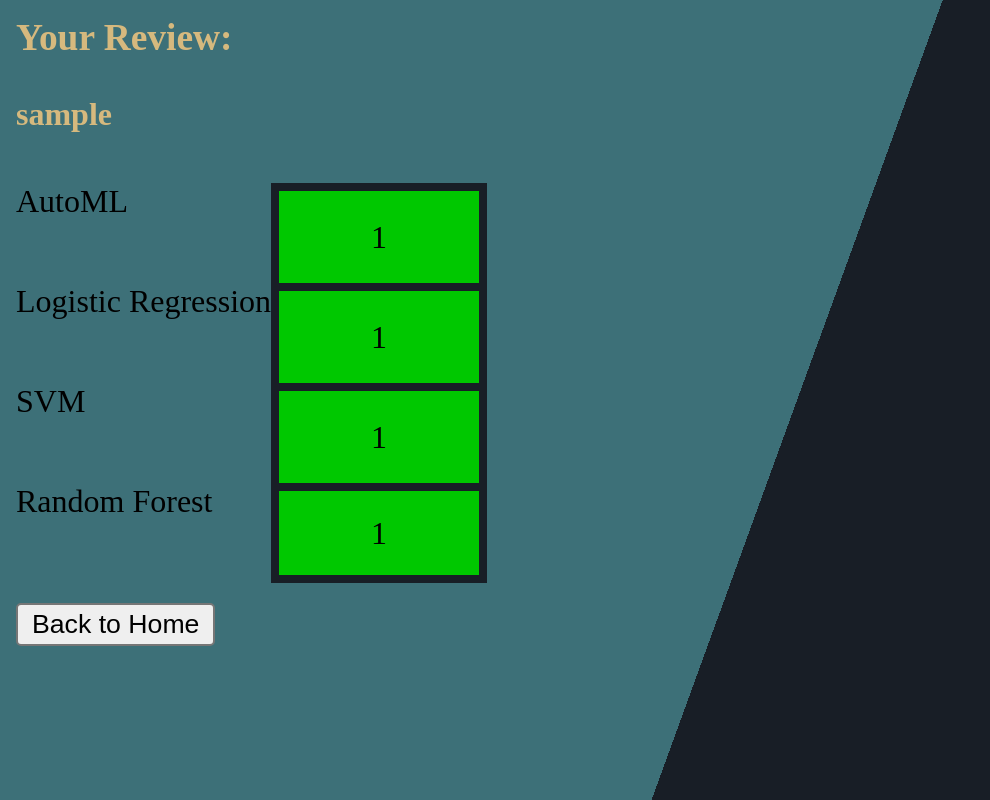
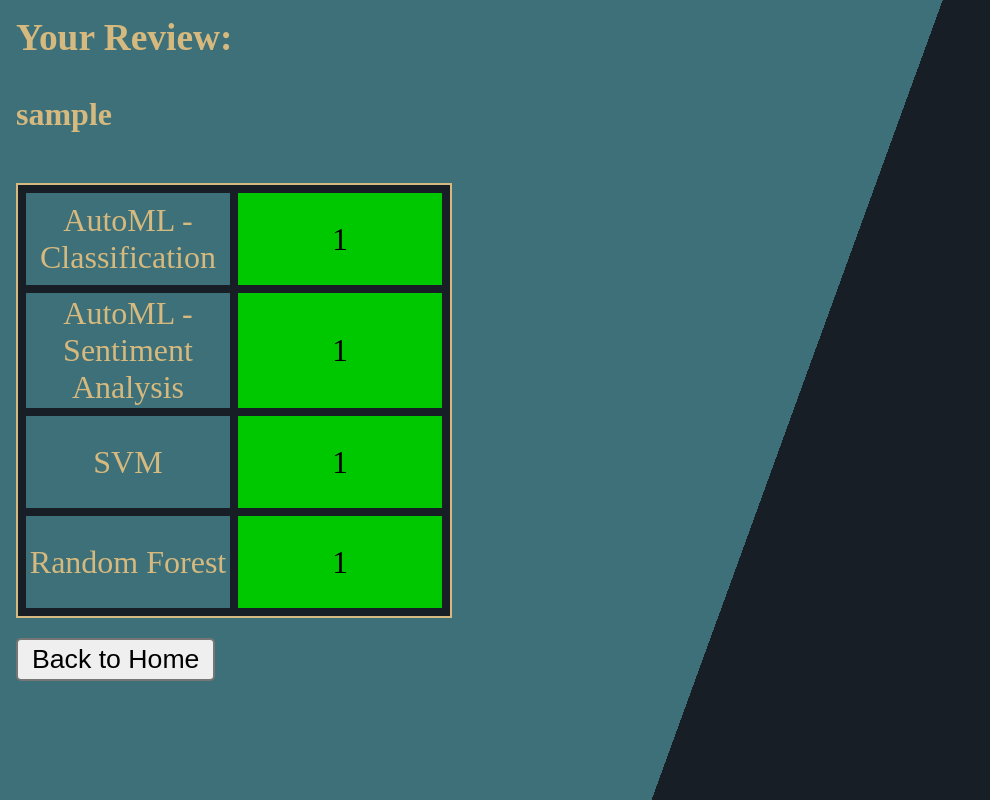
Before and after one commit to UNT-CSCE5214/project-repository-team_iowa, a Flask app: page /success/ in a window 1280 px wide. Shown: the whole page, without its empty margins (0-990 px from the left). Run offline with Flask 2, Linux system fonts and the light colour scheme; the visitor is signed in with stand-in values (Sample User, id 1); parts of the project's set-up code (start-up, migrations or seed data) failed here and were passed over.

Commit message:
Finalization
Got all the models added, finished beautifying interface. Time to merge with main!

```diff
--- a/Flask/steamapp/app.yaml
+++ b/Flask/steamapp/app.yaml
@@ -1 +1,2 @@
 runtime: python37
+instance_class: F4_1G
--- a/Flask/steamapp/main.py
+++ b/Flask/steamapp/main.py
@@ -1,10 +1,20 @@
 from flask import Flask, redirect, url_for, request, render_template, session
+from google.cloud import aiplatform
+from google.cloud.aiplatform.gapic.schema import predict
+from google.protobuf import json_format
+from google.protobuf.struct_pb2 import Value
 import pickle
 import re
+import logging
+from tensorflow import keras
+
 
 app = Flask(__name__)
 app.secret_key = 'dev'
-model1 = pickle.load(open('sentiment_analysis_best_model.pkl','rb'))
+model1 = pickle.load(open('sentiment_analysis_svm.pkl','rb'))
+model2 = pickle.load(open('sentiment_analysis_random_forest.pkl','rb'))
+# This would be part of the app, but google's free tier has memory limits
+#model3 = keras.models.load_model("kerasClassificationModel.h5")
 
 # Haiyi's
 def process_text_1(content):
@@ -43,13 +53,100 @@ def process_text_2(text):
     # Possesvive pronouns
     session['process_2_text_4'] = session['process_2_text_3'].replace("'s", "")
 
+# Google cloud functions
+def predict_text_classification_single_label_sample(
+    project: str,
+    endpoint_id: str,
+    content: str,
+    location: str = "us-central1",
+    api_endpoint: str = "us-central1-aiplatform.googleapis.com",
+):
+    # The AI Platform services require regional API endpoints.
+    client_options = {"api_endpoint": api_endpoint}
+    # Initialize client that will be used to create and send requests.
+    # This client only needs to be created once, and can be reused for multiple requests.
+    client = aiplatform.gapic.PredictionServiceClient(client_options=client_options)
+    instance = predict.instance.TextClassificationPredictionInstance(
+        content=content,
+    ).to_value()
+    instances = [instance]
+    parameters_dict = {}
+    parameters = json_format.ParseDict(parameters_dict, Value())
+    endpoint = client.endpoint_path(
+        project=project, location=location, endpoint=endpoint_id
+    )
+    response = client.predict(
+        endpoint=endpoint, instances=instances, parameters=parameters
+    )
+    print("response")
+    print(" deployed_model_id:", response.deployed_model_id)
+
+    predictions = response.predictions
+    print(predictions)
+    for prediction in predictions:
+        #print(prediction)
+        print(" prediction:", dict(prediction))
+        #print(dict(prediction))
+        #print(dict(prediction)['confidences'])
+        #print(dict(prediction)['confidences'][0])
+        return dict(prediction)['confidences'][0]
+# [END aiplatform_predict_text_classification_single_label_sample]
+
+def predict_text_sentiment_analysis_sample(
+    project: str,
+    endpoint_id: str,
+    content: str,
+    location: str = "us-central1",
+    api_endpoint: str = "us-central1-aiplatform.googleapis.com",
+):
+    # The AI Platform services require regional API endpoints.
+    client_options = {"api_endpoint": api_endpoint}
+    # Initialize client that will be used to create and send requests.
+    # This client only needs to be created once, and can be reused for multiple requests.
+    client = aiplatform.gapic.PredictionServiceClient(client_options=client_options)
+    instance = predict.instance.TextSentimentPredictionInstance(
+        content=content,
+    ).to_value()
+    instances = [instance]
+    parameters_dict = {}
+    parameters = json_format.ParseDict(parameters_dict, Value())
+    endpoint = client.endpoint_path(
+        project=project, location=location, endpoint=endpoint_id
+    )
+    response = client.predict(
+        endpoint=endpoint, instances=instances, parameters=parameters
+    )
+    print("response")
+    print(" deployed_model_id:", response.deployed_model_id)
+    # See gs://google-cloud-aiplatform/schema/predict/prediction/text_sentiment_1.0.0.yaml for the format of the predictions.
+    predictions = response.predictions
+    for prediction in predictions:
+        print("!!!!!!!!!!!!!!!!!!!!!!!!!!!!!!!!!!!!!!!!!!!!!!!!!!!!!!!!!!!!!!!!!!!!!!!!!!!!!!!!!!!!!!!!!!!!!!!!!!!!!!!!!!!!!!!!!!!!!!!!!!!!!!!!!!!!!!!!!!!!!!!!!!!!!!!!!!!")
+        print(prediction)
+        print(" prediction:", dict(prediction))
+        print(dict(prediction)['sentiment'])
+        return dict(prediction)['sentiment']
+# [END aiplatform_predict_text_sentiment_analysis_sample]
+
 def getScores(text):
         process_text_2(text)
         process_text_1(text)
-        session['score1'] = (float(model1.predict(session['process_1_text'])[0]))
-        session['score2'] = 1.0
-        session['score3'] = 1.0
-        session['score4'] = 0.0
+        session['score1'] = round(predict_text_classification_single_label_sample(
+                                project="47224200977",
+                                endpoint_id="1634424034689024000",
+                                location="us-central1",
+                                content=session['process_2_text_4']
+                            ),2)
+        session['score2'] = round(predict_text_sentiment_analysis_sample(
+                                project="47224200977",
+                                endpoint_id="9119969565332209664",
+                                location="us-central1",
+                                content=session['process_2_text_4']
+                            ),2)
+        session['score3'] = float(model1.predict(session['process_1_text'])[0])
+        session['score4'] = float(model2.predict(session['process_1_text'])[0])
+        # This would be part of the app, but google's free tier has memory limits
+        #session['score5'] = float(model3.predict(session['process_1_text'])[0])
 
 @app.route('/success/')
 def success():
@@ -72,6 +169,8 @@ def home():
 @app.context_processor
 def score_processor():
     def scoreColor(score):
+        # outputs are in range [0,1]. Project to [-1,1] because I already did that math
+        score = score*2-1
         # error handling
         if score < -1 or score > 1:
             return 'DeepPink'
--- a/Flask/steamapp/requirements.txt
+++ b/Flask/steamapp/requirements.txt
@@ -1,3 +1,6 @@
 Flask
 numpy
 scikit-learn
+google-cloud-aiplatform
+keras
+tf-nightly
--- a/Flask/steamapp/static/css/outputStyle.css
+++ /dev/null
@@ -1,56 +0,0 @@
-html {
-	zoom: 200%;
-}
-
-body {
-	background: linear-gradient(110deg, #3d7078 60%, #181e26 60%);
-}
-
-h3 {
-	color: #d6b97e;
-}
-
-.tr {
-	display:table-row
-}
-
-.user-text{
-	width: 300px;
-	padding-bottom: 25px;
-}
-#score1 {
-	width: 100px;
-	height: 50px;
-	display: table-cell;
-	border: 4px solid #181e26;
-	border-bottom: 0px;
-	text-align: center;
-	vertical-align: middle;
-}
-#score2 {
-	width: 100px;
-	height: 50px;
-	display: table-cell;
-	border: 4px solid #181e26;
-	border-bottom: 0px;
-	text-align: center;
-	vertical-align: middle;
-}
-#score3 {
-	width: 100px;
-	height: 50px;
-	display: table-cell;
-	border: 4px solid #181e26;
-	border-bottom: 0px;
-	text-align: center;
-	vertical-align: middle;
-}
-#score4 {
-	width: 100px;
-	height: 50px;
-	display: table-cell;
-	border: 4px solid #181e26;
-	!border-top: 2px;
-	text-align: center;
-	vertical-align: middle;
-}
--- /dev/null
+++ b/Flask/steamapp/static/outputStyle.css
@@ -0,0 +1,42 @@
+html {
+	zoom: 200%;
+}
+
+body {
+	background: linear-gradient(110deg, #3d7078 60%, #181e26 60%);
+}
+
+h3 {
+	color: #d6b97e;
+}
+
+table {
+	border-collapse:collapse;
+	border: 1px solid #d6b97e;
+}
+
+td {
+	width: 100px;
+	height: 50px;
+	text-align: center;
+	vertical-align: middle;
+	border: 4px solid #181e26;
+}
+
+.tr {
+	display:table-row;
+}
+
+.user-text{
+	width: 300px;
+	padding-bottom: 25px;
+}
+
+.model-name {
+	border: 4px solid #181e26;
+	color: #d6b97e;
+}
+
+.score {
+	border: 4px solid #181e26;
+}
--- a/Flask/steamapp/templates/emptyReview.html
+++ b/Flask/steamapp/templates/emptyReview.html
@@ -6,7 +6,7 @@
 	</head>
 	<body style="background: linear-gradient(110deg, #3d7078 60%, #181e26 60%)">
 		<h3 style="color: #d6b97e">You must enter a review before our robots can assess your feelings!</h3>
-		<form action="http://127.0.0.1:5000">
+		<form action="/">
 			<input type="submit" value="Back to Home" />
 		</form>
 	</body>
--- a/Flask/steamapp/templates/output.html
+++ b/Flask/steamapp/templates/output.html
@@ -1,6 +1,6 @@
 <html>
     <head>
-		<link rel="stylesheet" href="{{ url_for('static', filename='css/outputStyle.css') }}">
+		<link rel="stylesheet" href="{{ url_for('static', filename='outputStyle.css') }}">
 	</head>
     <body>
 		<h3 style="color: #d6b97e">Your Review:</h3>
@@ -13,30 +13,52 @@
 			<b style="color: #d6b97e">{{ session['process_2_text_4'] }}</b>
 		</div>
 		-->
-		<div class="tr">
-			<!--model outputs 0 or 1. multiply by 2 and subtract 1 to project output to range [-1,1]-->
-			<p>AutoML</p>
-			<div style="background-color:{{ scoreColor(session['score1']*2-1) }}" id='score1'>
-				<p>{{ session['score1'] }}</p>
-			</div>
-		</div>
-		<div class="tr">
-			<p>Logistic Regression</p>
-			<div style="background-color:{{ scoreColor(session['score2']*2-1) }}" id='score2'>
-				<p>{{ session['score2'] }}</p>
-			</div>
-		</div>
-		<div class="tr">
-			<p>SVM</p>
-			<div style="background-color:{{ scoreColor(session['score3']*2-1) }}" id='score3'>
-				<p>{{ session['score3'] }}</p>
-			</div>
-		</div>
-		<div class="tr">
-			<p>Random Forest</p>
-			<div style="background-color:{{ scoreColor(session['score4']*2-1) }}" id='score4'>
-				<p>{{ session['score4'] }}</p>
-			</div>
+		<div style="border: 1px solid #d6b97e; display: inline-block">
+		<table>
+			<tr>
+				<!--model outputs 0 or 1. multiply by 2 and subtract 1 to project output to range [-1,1]-->
+				<td class="model-name">
+					AutoML - Classification
+				</td>
+				<td style="background-color:{{ scoreColor(session['score1']) }}" id='score1' class='score'>
+					{{ session['score1'] }}
+				</td>
+			</tr>
+			<tr>
+				<td class="model-name">
+					AutoML - Sentiment Analysis
+				</td>
+				<td style="background-color:{{ scoreColor(session['score2']) }}" id='score2' class='score'>
+					{{ session['score2'] }}
+				</td>
+			</tr>
+			<tr>
+				<td class="model-name">
+					SVM
+				</td>
+				<td style="background-color:{{ scoreColor(session['score3']) }}" id='score3' class='score'>
+					{{ session['score3'] }}
+				</td>
+			</tr>
+			<tr>
+				<td class="model-name">
+					Random Forest
+				</td>
+				<td style="background-color:{{ scoreColor(session['score4']) }}" id='score4' class='score'>
+					{{ session['score4'] }}
+				</td>
+			</tr>
+			<!-- This would be part of the app, but google's free tier has memory limits
+			<tr>
+				<td class="model-name">
+					Classification - Keras/Tensorflow
+				</td>
+				<td style="background-color:{{ scoreColor(session['score5']) }}" id='score4' class='score'>
+					{{ session['score5'] }}
+				</td>
+			</tr>
+			-->
+		</table>
 		</div>
 		<form action="/">
 			<input style="margin-top:10px" type="submit" value="Back to Home" />
```
Also changed, not shown: Flask/steamapp/README.txt (deleted), 3 other files.
